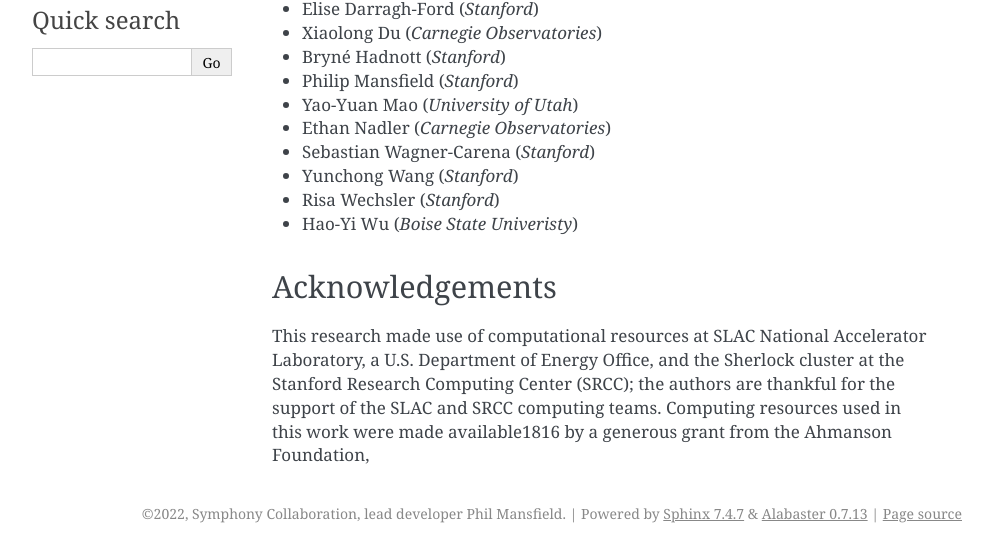
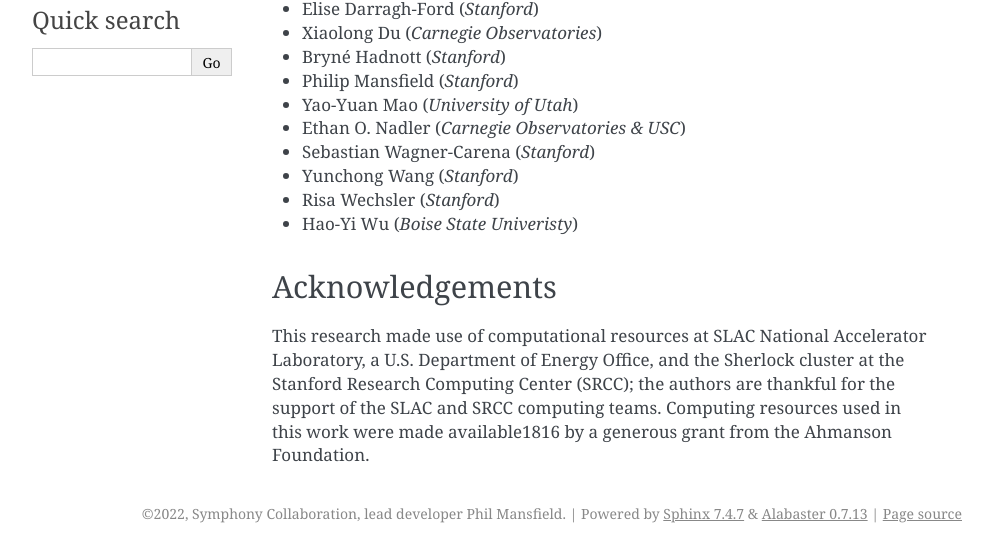
Before and after one commit to phil-mansfield/symphony, a Sphinx documentation site: the page built from docs/source/credits_acknowledgements.rst, in a window 1280 px wide. Shown: the part 242-795 px from the top of the page, without its empty margins (148-1141 px from the left). Built offline with Sphinx 7.4.7, drawn with Linux system fonts in a browser that asks for light colours.

```diff
--- a/docs/source/background_reading.rst
+++ b/docs/source/background_reading.rst
@@ -25,6 +25,6 @@ These graduate-level `lecture notes <https://campuspress.yale.edu/vdbosch/>`__ f
 Simulation Background Reading
 -----------------------------
 
-There are a number of review papers which give an overview of general topics related to dakr matter simulations. All of these papers have different goals, different target audiences, and different sets of topics. We have found that `Khulen et al. (2012) <https://arxiv.org/pdf/1209.5745.pdf>`__
+There are a number of review papers which give an overview of general topics related to dakr matter simulations. All of these papers have different goals, different target audiences, and different sets of topics. We have found that `Kuhlen et al. (2012) <https://arxiv.org/pdf/1209.5745.pdf>`__ is a good introduction for starting students.
 
 Frank van den Bosch also has high-quality `lecture notes <http://www.astro.yale.edu/vdbosch/astro610_lecture20.pdf>`__ which will be useful to readers interested in understanding how simulations work and what their limitations are.
--- a/docs/source/credits_acknowledgements.rst
+++ b/docs/source/credits_acknowledgements.rst
@@ -13,7 +13,7 @@ Collaboration Members
 - Bryné Hadnott (*Stanford*)
 - Philip Mansfield (*Stanford*)
 - Yao-Yuan Mao (*University of Utah*)
-- Ethan Nadler (*Carnegie Observatories*)
+- Ethan O. Nadler (*Carnegie Observatories & USC*)
 - Sebastian Wagner-Carena (*Stanford*)
 - Yunchong Wang (*Stanford*)
 - Risa Wechsler (*Stanford*)
@@ -22,4 +22,4 @@ Collaboration Members
 Acknowledgements
 ----------------
 
-This research made use of computational resources at SLAC National Accelerator Laboratory, a U.S. Department of Energy Office, and the Sherlock cluster at the Stanford Research Computing Center (SRCC); the authors are thankful for the support of the SLAC and SRCC computing teams. Computing resources used in this work were made available1816 by a generous grant from the Ahmanson Foundation,
+This research made use of computational resources at SLAC National Accelerator Laboratory, a U.S. Department of Energy Office, and the Sherlock cluster at the Stanford Research Computing Center (SRCC); the authors are thankful for the support of the SLAC and SRCC computing teams. Computing resources used in this work were made available1816 by a generous grant from the Ahmanson Foundation.
--- a/docs/source/symlib_documentation.rst
+++ b/docs/source/symlib_documentation.rst
@@ -1,5 +1,5 @@
-Data Analysis Reference
-=======================
+Library Documentation
+=====================
 
 Units
 -----
```
